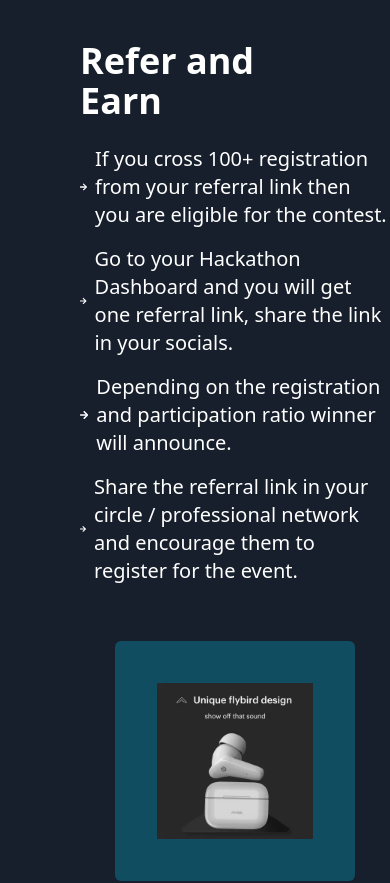
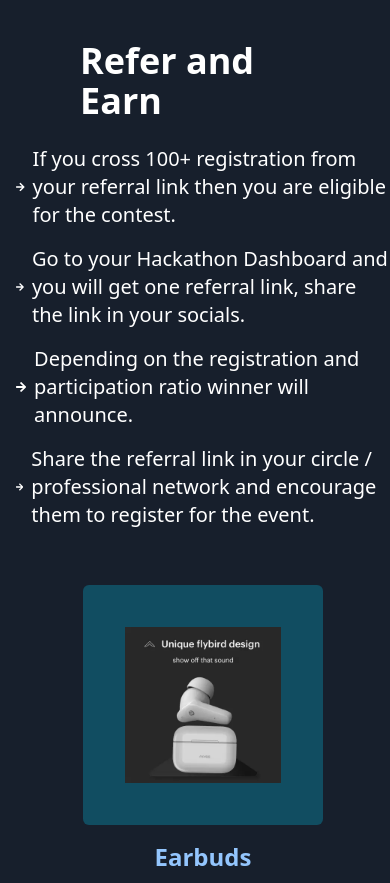
Before and after one commit to kshitijv256/aceHack2.0, a React (Vite) app: page / in a window 390 px wide. Shown: the part 7920-8803 px from the top of the page. Built offline with nearby package versions, Linux system fonts and the light colour scheme.

Commit message:
Fixed margin

```diff
--- a/src/pages/referal.jsx
+++ b/src/pages/referal.jsx
@@ -15,7 +15,7 @@ const Referal = () => {
       <div className="flex justify-start px-20">
         <h1 className="text-4xl font-bold">Refer and Earn</h1>
       </div>
-      <div className="flex flex-col items-start text-left text-xl pl-20 gap-4 pt-6">
+      <div className="flex flex-col items-start text-left text-xl pl-4 md:pl-20 gap-4 pt-6">
         <p className="flex items-center gap-2"><FaArrowRight/>
           If you cross 100+ registration from your referral link then you are
           eligible for the contest.
```
